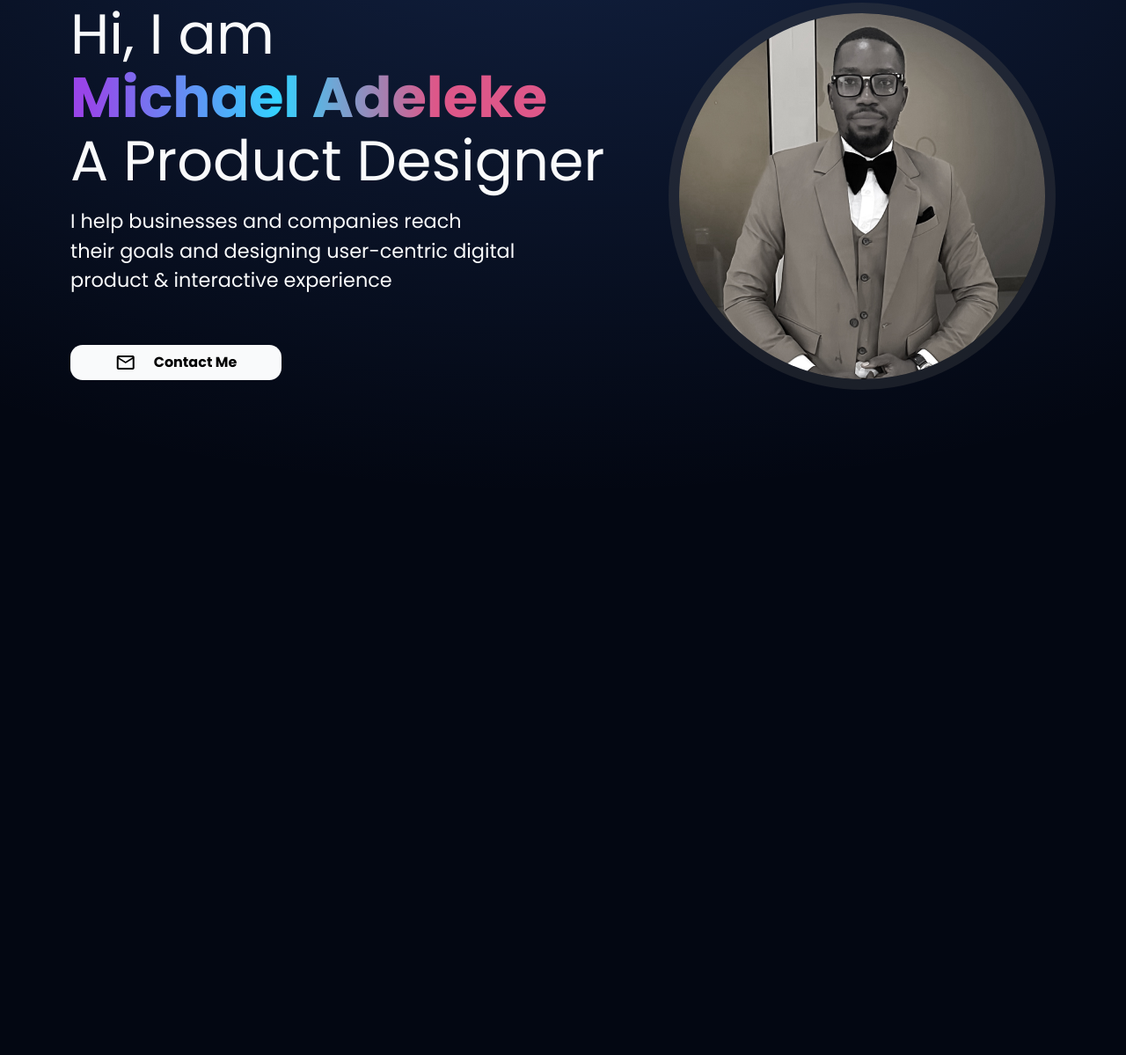
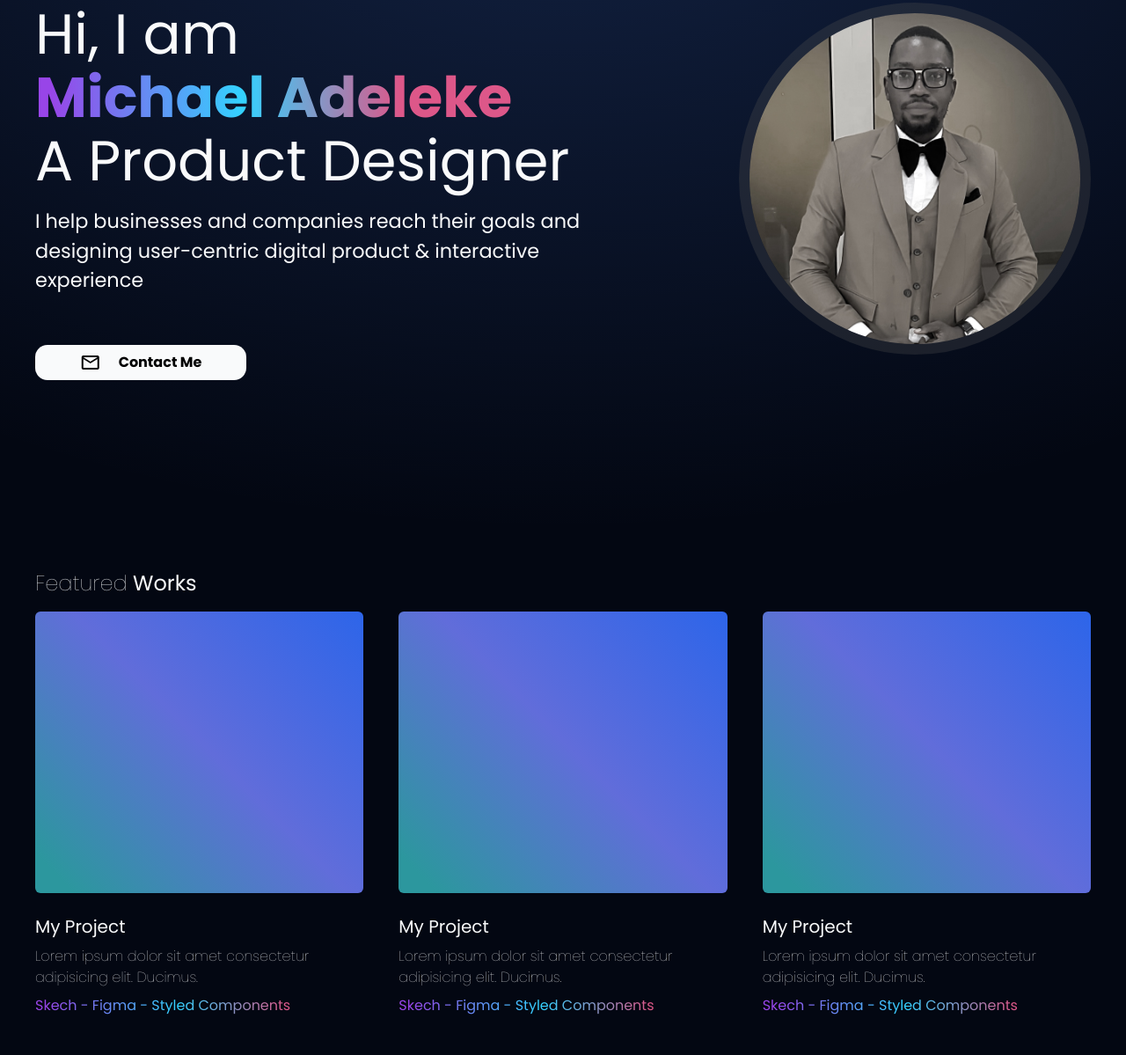
Before and after one commit to david-taiwo/mike-portffolio, a website: page public/index.html in a window 1280 px wide. Shown: the part 157-1356 px from the top of the page at 88% size. Before the commit the page ends 840 px from the top, so only its background shows below. Drawn offline with nearby package versions, Linux system fonts and the light colour scheme.

Commit message:
featured work section done

```diff
--- a/public/custom.css
+++ b/public/custom.css
@@ -26,6 +26,7 @@
   border-radius: 300px;
   border-width: 12px;
   border-color: var(--Gray-2, #4f4f4f50);
+  width: 25rem;
 }
 
 .hamburger-icon span {
@@ -45,3 +46,11 @@
 .hamburger-icon.open span:nth-child(3) {
   transform: rotate(-45deg) translate(10px, -5px);
 }
+
+.custom-gradient-bg {
+  background: linear-gradient(225.4deg, #2D65E9 0%, #616DDA 48.12%, #2C979E 93.59%);
+  font-weight: 300;
+}
+
+.font-extra-light {
+}
--- a/public/index.html
+++ b/public/index.html
@@ -8,7 +8,7 @@
       href="https://fonts.googleapis.com/css2?family=Material+Symbols+Outlined:opsz,wght,FILL,GRAD@20..48,100..700,0..1,-50..200"
     />
     <link
-      href="https://fonts.googleapis.com/css2?family=Poppins:wght@400;700&display=swap"
+      href="https://fonts.googleapis.com/css2?family=Poppins:wght@100;400;700&display=swap"
       rel="stylesheet"
     />
 
@@ -18,9 +18,9 @@
   </head>
 
   <body class="bg-frame-bg font-poppins w-[100vw]">
-    <header class="gradient-bg h-[90vh] px-10">
+    <section class="gradient-bg w-[100vw]">
       <!-- Nav Section -->
-      <nav class="h-[15vh] flex justify-between items-center flex-1">
+      <nav class="h-[15vh] flex justify-between items-center flex-1 px-10">
         <div
           class="text-center text-2xl font-bold leading-9 tracking-tight gradient-text"
         >
@@ -55,21 +55,22 @@
       </nav>
 
       <div
-        class="lg:h-[85vh] text-tx-c1 flex px-10 mt-10 gap-7 justify-between overflow-visible phone:flex-col-reverse"
+        class="lg:h-[75vh] text-tx-c1 flex px-10 mt-10 gap-7 justify-between overflow-visible phone:flex-col-reverse phone:px-3"
       >
         <div
-          class="flex flex-col justify-ev items-start w-[50vw] flex-shrink-0 gap-4"
+          class="flex flex-col justify-ev items-start w-[50vw] phone:w-[80vw] flex-shrink-0 gap-4"
         >
-          <h1 class="text-[4rem] leading-[4.5rem] phone:text-[2rem]">
+          <h1
+            class="text-[4rem] leading-[4.5rem] phone:text-[1.8rem] phone:leading-[2.5rem]"
+          >
             Hi, I am <br /><span class="font-bold gradient-text"
               >Michael Adeleke</span
             >
             <br />A Product Designer
           </h1>
-          <p class="text-[1.4rem]">
-            I help businesses and companies reach <br />
-            their goals and designing user-centric digital <br />
-            product & interactive experience
+          <p class="text-[1.4rem] phone:text-[1rem] text-wrap">
+            I help businesses and companies reach their goals and designing
+            user-centric digital product & interactive experience
           </p>
           <button
             class="flex justify-center gap-5 mt-10 btn text-black w-[15rem]"
@@ -87,7 +88,7 @@
           />
         </div>
       </div>
-    </header>
+    </section>
 
     <!-- Hamburger Nav Section -->
     <!-- <div class="menu-links">
@@ -112,6 +113,60 @@
         <li><a href="#contact" onclick="toggleMenu()">Contact</a></li>
       </ul>
     </div> -->
+
+    <section class="text-tx-c1 px-10 py-11">
+      <div class="flex flex-col justify-evenly gap-4">
+        <h2 class="text-2xl"><span class="font-lw">Featured</span> Works</h2>
+
+        <div class="flex justify-around gap-10 phone:flex-col">
+          <div>
+            <a href="#" class="flex flex-col gap-6">
+              <div class="custom-gradient-bg w-100% h-[20rem] rounded-md">
+                <div class=""></div>
+              </div>
+              <div class="">
+                <h3 class="text-xl">My Project</h3>
+                <p class="font-lw text-wrap py-2">
+                  Lorem ipsum dolor sit amet consectetur adipisicing elit.
+                  Ducimus.
+                </p>
+                <p class="gradient-text">Skech - Figma - Styled Components</p>
+              </div>
+            </a>
+          </div>
+          <div>
+            <a href="#" class="flex flex-col gap-6">
+              <div class="custom-gradient-bg w-100% h-[20rem] rounded-md">
+                <div class=""></div>
+              </div>
+              <div class="">
+                <h3 class="text-xl">My Project</h3>
+                <p class="font-lw text-wrap py-2">
+                  Lorem ipsum dolor sit amet consectetur adipisicing elit.
+                  Ducimus.
+                </p>
+                <p class="gradient-text">Skech - Figma - Styled Components</p>
+              </div>
+            </a>
+          </div>
+          <div>
+            <a href="#" class="flex flex-col gap-6">
+              <div class="custom-gradient-bg w-100% h-[20rem] rounded-md">
+                <div class=""></div>
+              </div>
+              <div class="">
+                <h3 class="text-xl">My Project</h3>
+                <p class="font-lw text-wrap py-2">
+                  Lorem ipsum dolor sit amet consectetur adipisicing elit.
+                  Ducimus.
+                </p>
+                <p class="gradient-text">Skech - Figma - Styled Components</p>
+              </div>
+            </a>
+          </div>
+        </div>
+      </div>
+    </section>
     <script src="app.js"></script>
   </body>
 </html>
--- a/tailwind.config.js
+++ b/tailwind.config.js
@@ -18,7 +18,10 @@ module.exports = {
         twelve: "12px",
       },
       screens: {
-        phone: { max: "390px" }, // Custom breakpoint
+        phone: { max: "600px" }, // Custom breakpoint
+      },
+      fontWeight: {
+        lw: "2",
       },
     },
   },
```
Also changed, not shown: public/styles.css.
